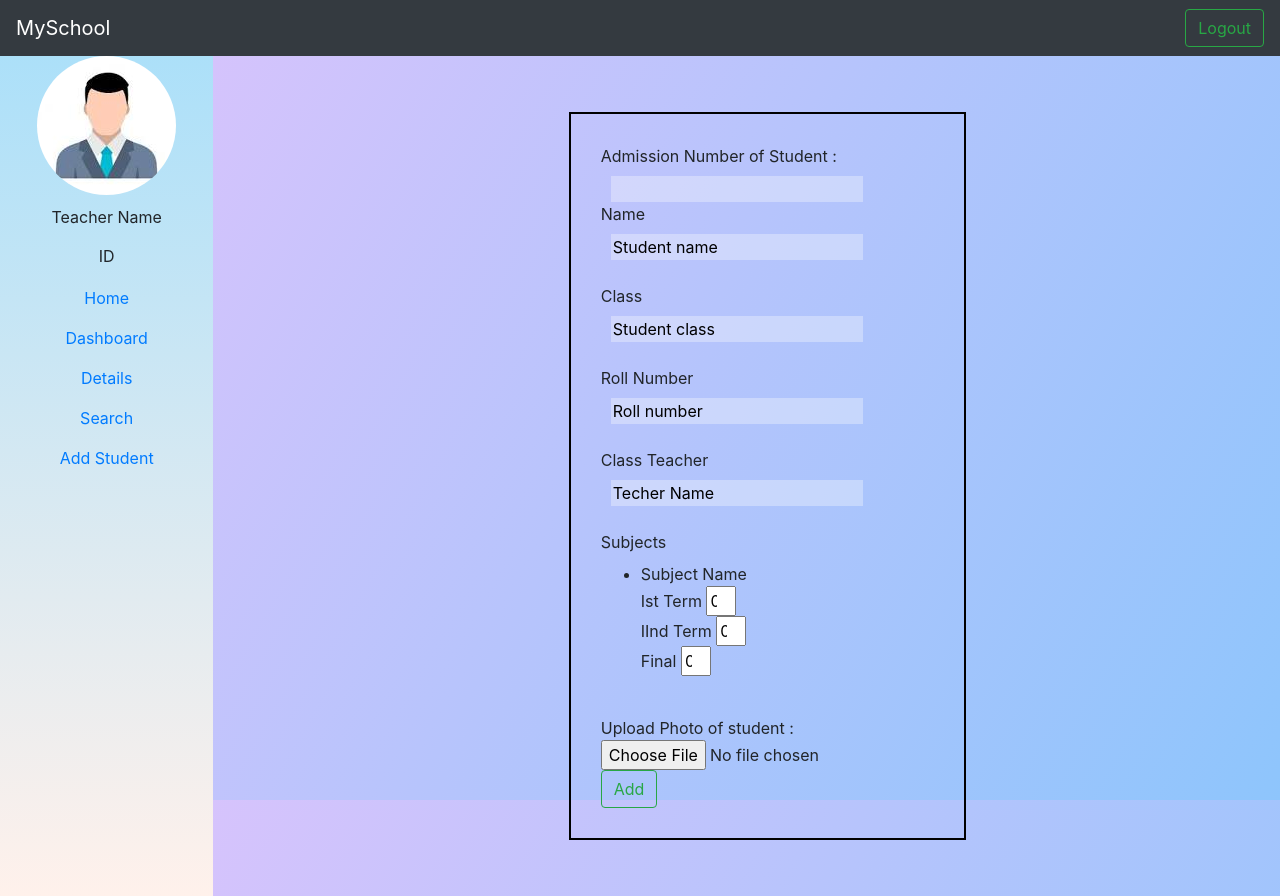
After one commit to tarunraghav226/SchoolManagement, a Django app: template templates/teacher/add-student.html in a window 1280 px wide. The commit adds this page. Run offline with Django 3.2, Linux system fonts and the light colour scheme; the template is opened without the code that fills it, so the values that code supplies are empty; some libraries are stand-ins or nearby versions.

Commit message:
Updated teacher dashboard.

```diff
--- a/static/dashboard.css
+++ b/static/dashboard.css
@@ -67,8 +67,26 @@ a:link {
     margin: 5px;
 }
 
+.form-border {
+    border: 2px solid black;
+    padding: 30px;
+    margin: 40px;
+}
+
 @media only screen and (max-width: 808px) {
     #detail-img {
         display: none;
     }
 }
+
+@media only screen and (max-width: 938px) {
+    .form-border {
+        border: none;
+        padding: 0px;
+        margin: 0px;
+    }
+
+    .student-image {
+        display: none;
+    }
+}
--- /dev/null
+++ b/templates/teacher/add-student.html
@@ -0,0 +1,65 @@
+{% extends 'teacher/teacher-dashboard.html' %}
+{% load static %}
+
+{% block home %}
+    <div class="container">
+        <div class="col-sm-12" style="display: flex;justify-content: center;align-items: center">
+        </div>
+        <div class="col-sm-12">
+            <div class="container">
+                <div class="row">
+                    <div class="col-sm-4"></div>
+                    <form class="col-sm-8 w-75 p-3">
+                        <div class="form-border">
+
+                            <label>Admission Number of Student : </label><span style="margin-left: 10px;display: block"><input
+                                type="text" name="student-admission-number"
+                                style="background: rgba(251,252,250,0.33);border: none"></span>
+                            <label for="Name">Name </label><span style="margin-left: 10px;display: block"> <input
+                                type="text"
+                                name="student-name"
+                                value="Student name"
+                                style="background: rgba(251,252,250,0.33);border: none"></span><br>
+                            <label for="Name">Class </label><span style="margin-left: 10px;display: block"><input
+                                type="text"
+                                name="student-name"
+                                value="Student class"
+                                style="background: rgba(251,252,250,0.33);border: none"></span><br>
+                            <label for="Name">Roll Number</label><span style="margin-left: 10px;display: block"><input
+                                type="text"
+                                name="student-name"
+                                value="Roll number"
+                                style="background: rgba(251,252,250,0.33);border: none"></span><br>
+                            <label for="Name">Class Teacher</label><span style="margin-left: 10px;display: block"><input
+                                type="text"
+                                name="student-name"
+                                value="Techer Name"
+                                style="background: rgba(251,252,250,0.33);border: none"></span><br>
+                            <label for="Name">Subjects</label>
+                            <span>
+                        <ul>
+                            <li><span style="margin-right: 10px">Subject Name</span>
+                                <span style="margin-right: 10px ;display: block">Ist Term <input style="width: 30px"
+                                                                                                 type="number"
+                                                                                                 name="subjectName-mid1"
+                                                                                                 value="0"></span>
+                                <span style="margin-right: 10px;display: block">IInd Term <input style="width: 30px"
+                                                                                                 type="number"
+                                                                                                 name="subjectName-mid2"
+                                                                                                 value="0"></span>
+                                <span style="display:block;">Final <input style="width: 30px" type="number"
+                                                                          name="subjectName-final"
+                                                                          value="0"></span>
+                            </li>
+                        </ul>
+                    </span><br>
+                            <label style="display: inline" for="student-image">Upload Photo of student : </label><input
+                                type="file" name="student-image"><br>
+                            <button class="btn btn-outline-success my-2 my-sm-0" formaction="#">Add</button>
+                        </div>
+                    </form>
+                </div>
+            </div>
+        </div>
+    </div>
+{% endblock %}
--- a/templates/teacher/analytic-dashboard.html
+++ b/templates/teacher/analytic-dashboard.html
@@ -2,6 +2,9 @@
 {% load static %}
 {% block home %}
 
+    <div style="margin-top:20px">
+        <h1>Class Name</h1>
+    </div>
     <div class="container" style="margin-top: 20px">
         <div class="row">
             <div class="subjects">
--- a/templates/teacher/teacher-dashboard.html
+++ b/templates/teacher/teacher-dashboard.html
@@ -35,6 +35,7 @@
         <a href="/analytic-dashboard" class="slider-options">Dashboard</a>
         <a href="/details/" class="slider-options">Details</a>
         <a href="/search/" class="slider-options">Search</a>
+        <a href="/add/" class="slider-options">Add Student</a>
     </div>
     <!-- sidebar end -->
     <div class="col-sm-8">
```
Also changed, not shown: templates/teacher/search-dashboard.html (+12 -11 lines).
